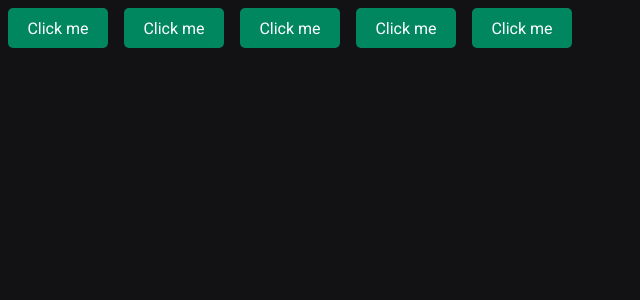
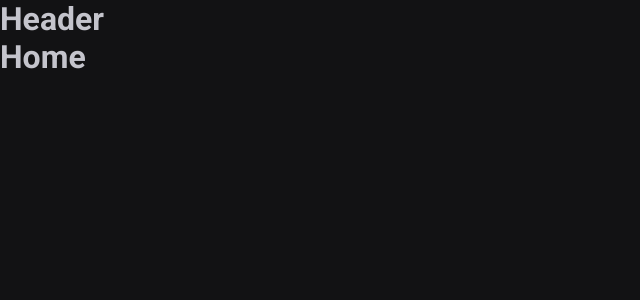
Before and after one commit to viniciussantos45/02-ignite-timer, a React (Vite) app: page / in a window 1280 px wide. Shown: the top 300 px of the page, without its empty margins (0-640 px from the left). Built offline with nearby package versions, Linux system fonts and the light colour scheme.

Commit message:
Add Router

```diff
--- a/package.json
+++ b/package.json
@@ -12,6 +12,7 @@
   "dependencies": {
     "react": "^18.2.0",
     "react-dom": "^18.2.0",
+    "react-router-dom": "^6.4.3",
     "styled-components": "^5.3.6"
   },
   "devDependencies": {
--- a/src/App.tsx
+++ b/src/App.tsx
@@ -1,5 +1,6 @@
+import { BrowserRouter } from 'react-router-dom'
 import { ThemeProvider } from 'styled-components'
-import { Button } from './components/Button'
+import { Router } from './Router'
 import { GlobalStyle } from './styles/global'
 
 import { defaultTheme } from './styles/themes/default'
@@ -7,11 +8,9 @@ import { defaultTheme } from './styles/themes/default'
 export function App() {
   return (
     <ThemeProvider theme={defaultTheme}>
-      <Button variant="primary" />
-      <Button variant="secondary" />
-      <Button variant="success" />
-      <Button variant="danger" />
-      <Button />
+      <BrowserRouter>
+        <Router />
+      </BrowserRouter>
 
       <GlobalStyle />
     </ThemeProvider>
--- /dev/null
+++ b/src/Router.tsx
@@ -0,0 +1,15 @@
+import { Routes, Route } from 'react-router-dom'
+import { DefaultLayout } from './layouts/DefaultLayout'
+import { History } from './pages/History'
+import { Home } from './pages/Home'
+
+export function Router() {
+  return (
+    <Routes>
+      <Route path="/" element={<DefaultLayout />}>
+        <Route path="/" element={<Home />} />
+        <Route path="/history" element={<History />} />
+      </Route>
+    </Routes>
+  )
+}
--- a/src/components/Button.styles.ts
+++ /dev/null
@@ -1,18 +0,0 @@
-import styled from 'styled-components'
-
-export type ButtonVariant = 'primary' | 'secondary' | 'danger' | 'success'
-
-type ButtonContainerProps = {
-  variant: ButtonVariant
-}
-
-export const ButtonContainer = styled.button<ButtonContainerProps>`
-  width: 100px;
-  height: 40px;
-  border-radius: 5px;
-  border: 0;
-  margin: 8px;
-
-  color: ${(props) => props.theme.white};
-  background-color: ${(props) => props.theme['green-500']};
-`
--- a/src/components/Button.tsx
+++ /dev/null
@@ -1,9 +0,0 @@
-import { ButtonContainer, ButtonVariant } from './Button.styles'
-
-type ButtonProps = {
-  variant?: ButtonVariant
-}
-
-export function Button({ variant = 'primary' }: ButtonProps) {
-  return <ButtonContainer variant={variant}>Click me</ButtonContainer>
-}
--- /dev/null
+++ b/src/components/Header.tsx
@@ -0,0 +1,7 @@
+export function Header() {
+  return (
+    <header>
+      <h1>Header</h1>
+    </header>
+  )
+}
--- /dev/null
+++ b/src/layouts/DefaultLayout.tsx
@@ -0,0 +1,11 @@
+import { Outlet } from 'react-router-dom'
+import { Header } from '../components/Header'
+
+export function DefaultLayout() {
+  return (
+    <>
+      <Header />
+      <Outlet />
+    </>
+  )
+}
--- /dev/null
+++ b/src/pages/History.tsx
@@ -0,0 +1,7 @@
+export function History() {
+  return (
+    <>
+      <h1>History</h1>
+    </>
+  )
+}
--- /dev/null
+++ b/src/pages/Home.tsx
@@ -0,0 +1,7 @@
+export function Home() {
+  return (
+    <>
+      <h1>Home</h1>
+    </>
+  )
+}
```
Also changed, not shown: 2 other files (tests, documents, lock files or other folders).
